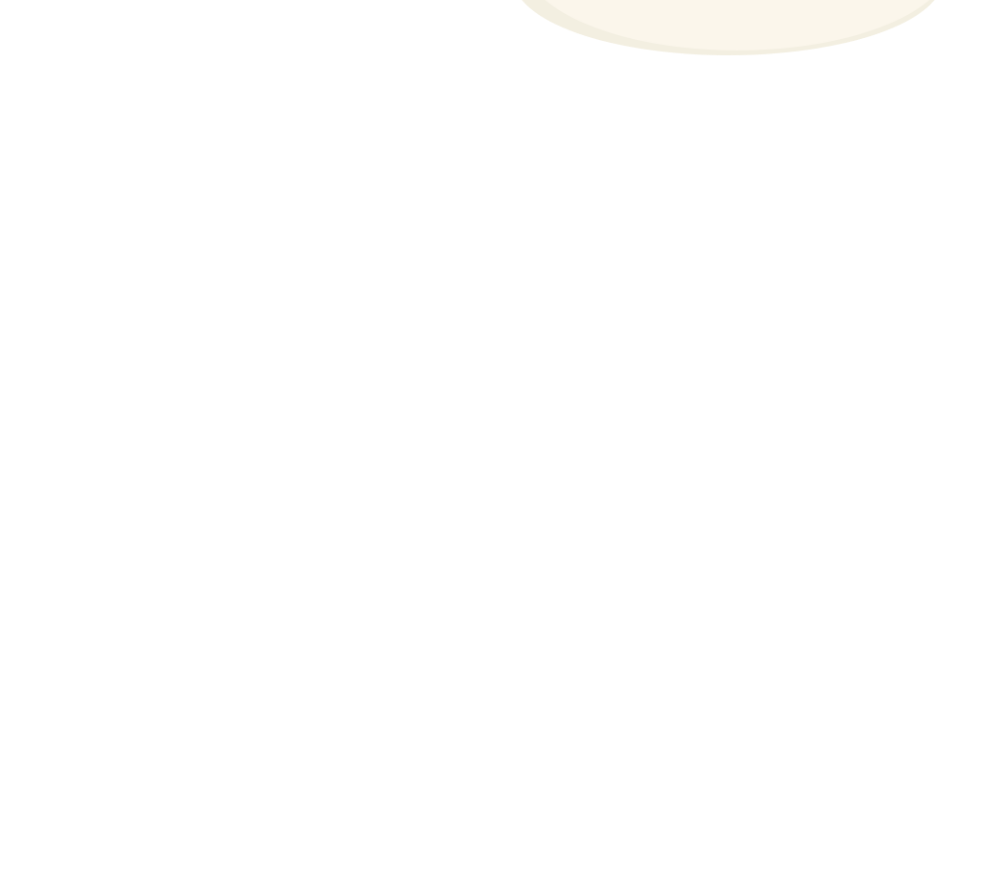
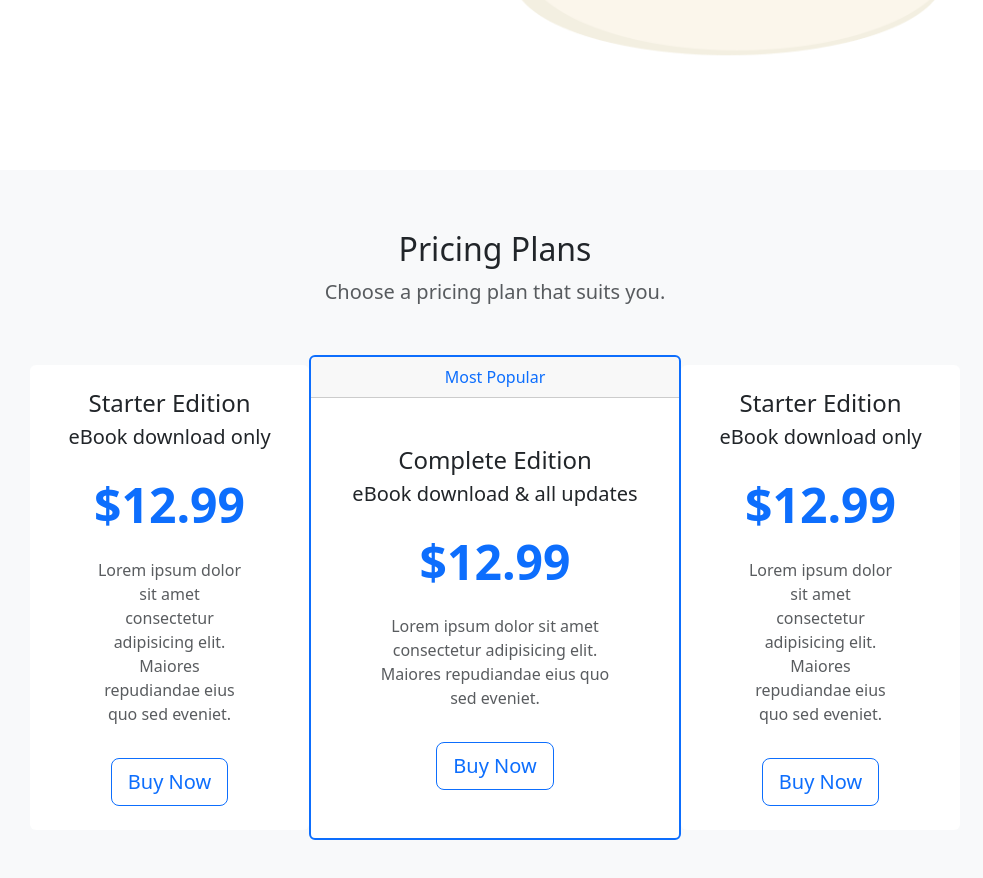
Before and after one commit to yavoraldev00/boostraps-tutorial, a plain HTML site: page index.html in a window 1280 px wide. Shown: the part 556-1434 px from the top of the page, without its empty margins (145-1128 px from the left). Before the commit the page ends 800 px from the top, so only its background shows below. Drawn offline with nearby package versions, Linux system fonts and the light colour scheme.

Commit message:
pricing cards

```diff
--- a/index.html
+++ b/index.html
@@ -68,6 +68,53 @@
     </section>
 
     <!-- pricing plans -->
+    <section id="pricing" class="bg-light mt-5">
+        <div class="container-lg">
+            <div class="text-center">
+                <h2>Pricing Plans</h2>
+                <p class="lead text-muted">Choose a pricing plan that suits you.</p>
+            </div>
+
+            <div class="row my-5 align-items-center justify-content-center g-0">
+                <div class="col-8 col-lg-4 col-xl-3">
+                    <div class="card border-0">
+                        <div class="card-body text-center py-4">
+                            <h4 class="card-title">Starter Edition</h4>
+                            <p class="lead card-subtitle">eBook download only</p>
+                            <p class="display-5 my-4 text-primary fw-bold">$12.99</p>
+                            <p class="card-text mx-5 text-muted d-none d-lg-block">Lorem ipsum dolor sit amet consectetur adipisicing elit. Maiores repudiandae eius quo sed eveniet.</p>
+                            <a href="#" class="btn btn-outline-primary btn-lg mt-3">Buy Now</a>
+                        </div>
+                    </div>
+                </div>
+
+                <div class="col-9 col-lg-4">
+                    <div class="card border-primary border-2">
+                        <div class="card-header text-center text-primary">Most Popular</div>
+                        <div class="card-body text-center py-5">
+                            <h4 class="card-title">Complete Edition</h4>
+                            <p class="lead card-subtitle">eBook download & all updates</p>
+                            <p class="display-5 my-4 text-primary fw-bold">$12.99</p>
+                            <p class="card-text mx-5 text-muted d-none d-lg-block">Lorem ipsum dolor sit amet consectetur adipisicing elit. Maiores repudiandae eius quo sed eveniet.</p>
+                            <a href="#" class="btn btn-outline-primary btn-lg mt-3">Buy Now</a>
+                        </div>
+                    </div>
+                </div>
+
+                <div class="col-8 col-lg-4 col-xl-3">
+                    <div class="card border-0">
+                        <div class="card-body text-center py-4">
+                            <h4 class="card-title">Starter Edition</h4>
+                            <p class="lead card-subtitle">eBook download only</p>
+                            <p class="display-5 my-4 text-primary fw-bold">$12.99</p>
+                            <p class="card-text mx-5 text-muted d-none d-lg-block">Lorem ipsum dolor sit amet consectetur adipisicing elit. Maiores repudiandae eius quo sed eveniet.</p>
+                            <a href="#" class="btn btn-outline-primary btn-lg mt-3">Buy Now</a>
+                        </div>
+                    </div>
+                </div>
+            </div>
+        </div>
+    </section>
 
     <!-- topics at a glance -->
     <script src="https://cdn.jsdelivr.net/npm/bootstrap@5.3.2/dist/js/bootstrap.bundle.min.js" integrity="sha384-C6RzsynM9kWDrMNeT87bh95OGNyZPhcTNXj1NW7RuBCsyN/o0jlpcV8Qyq46cDfL" crossorigin="anonymous"></script>
```
